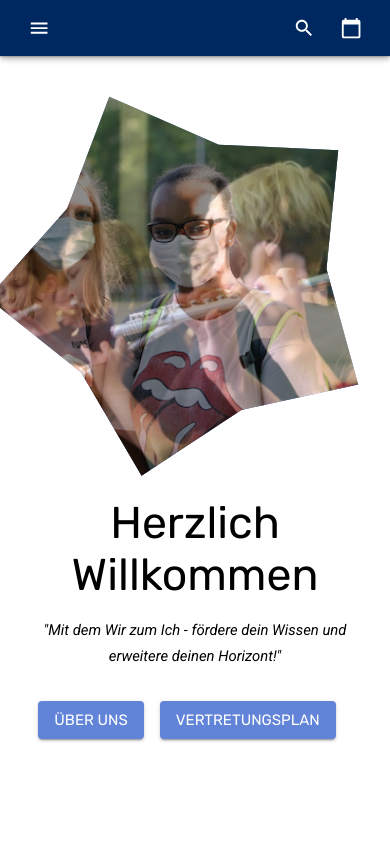
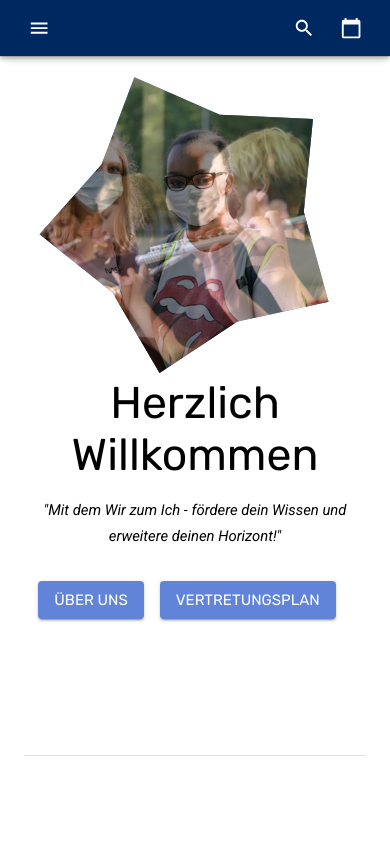
Before and after one commit to nicholas-roether/gyloh-preview, a React (Create React App) app: page / in a window 390 px wide. Shown: the top 844 px of the page. Built offline with nearby package versions, Linux system fonts and the light colour scheme.

Commit message:
Fix star responsivity to small screens

```diff
--- a/src/home/Star.tsx
+++ b/src/home/Star.tsx
@@ -15,9 +15,9 @@ const styles = createStyles({
 		left: 0,
 		width: "400px",
 		height: "400px",
-		maxWidth: "80vh",
-		maxHeight: "80vh",
-		margin: theme.spacing(2, 2, 2, 0),
+		maxWidth: "80vw",
+		maxHeight: "80vw",
+		margin: "auto",
 		clipPath: `polygon(
 			30.5699% 3.9297%,
 			57.952% 15.9153%,
@@ -32,6 +32,7 @@ const styles = createStyles({
 		)`,
 		[theme.breakpoints.up("md")]: {
 			flex: "0 0 400px",
+			margin: theme.spacing(2, 2, 2, 0),
 		}
 	},
 	imageWrapper: {
```
